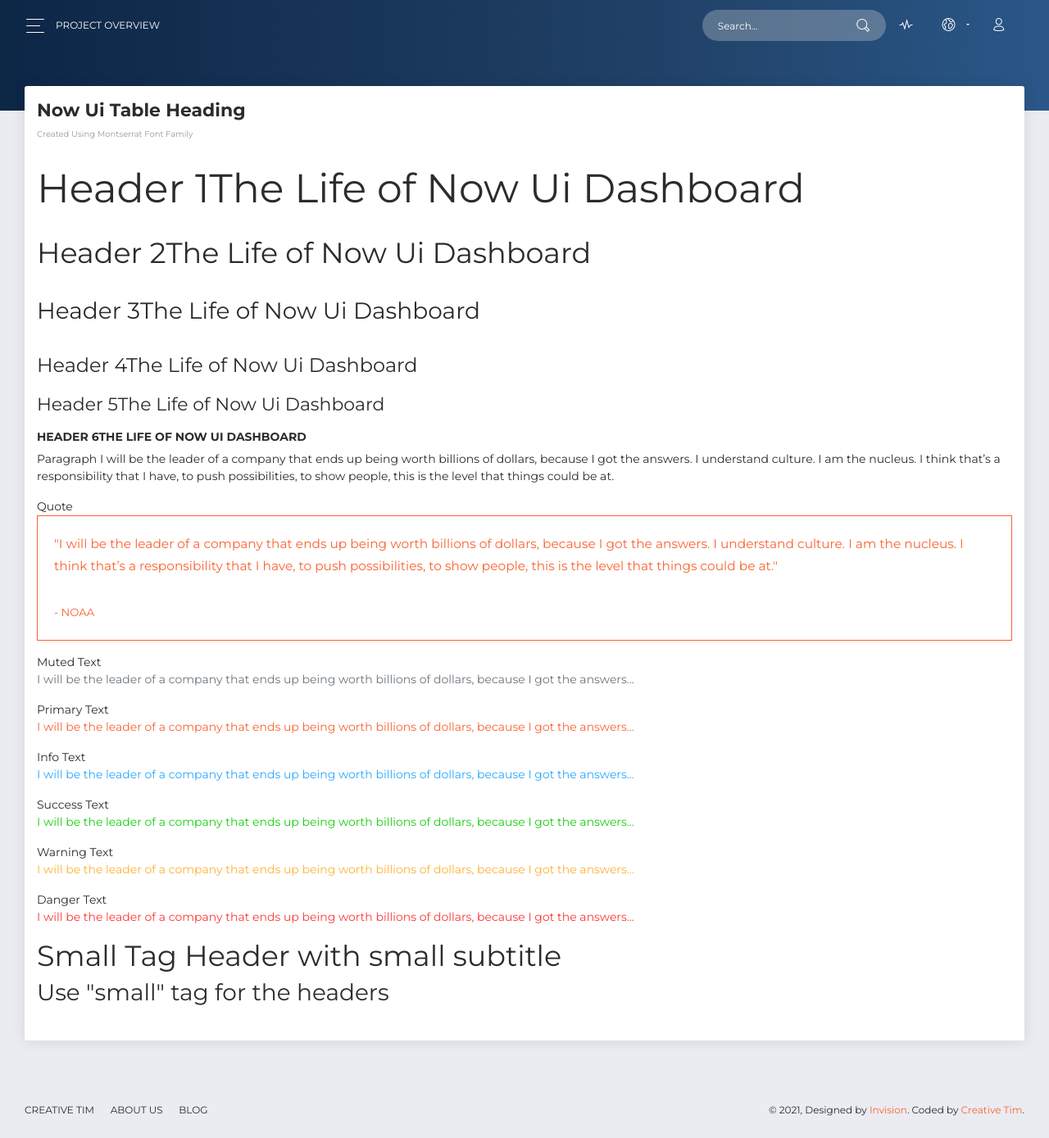
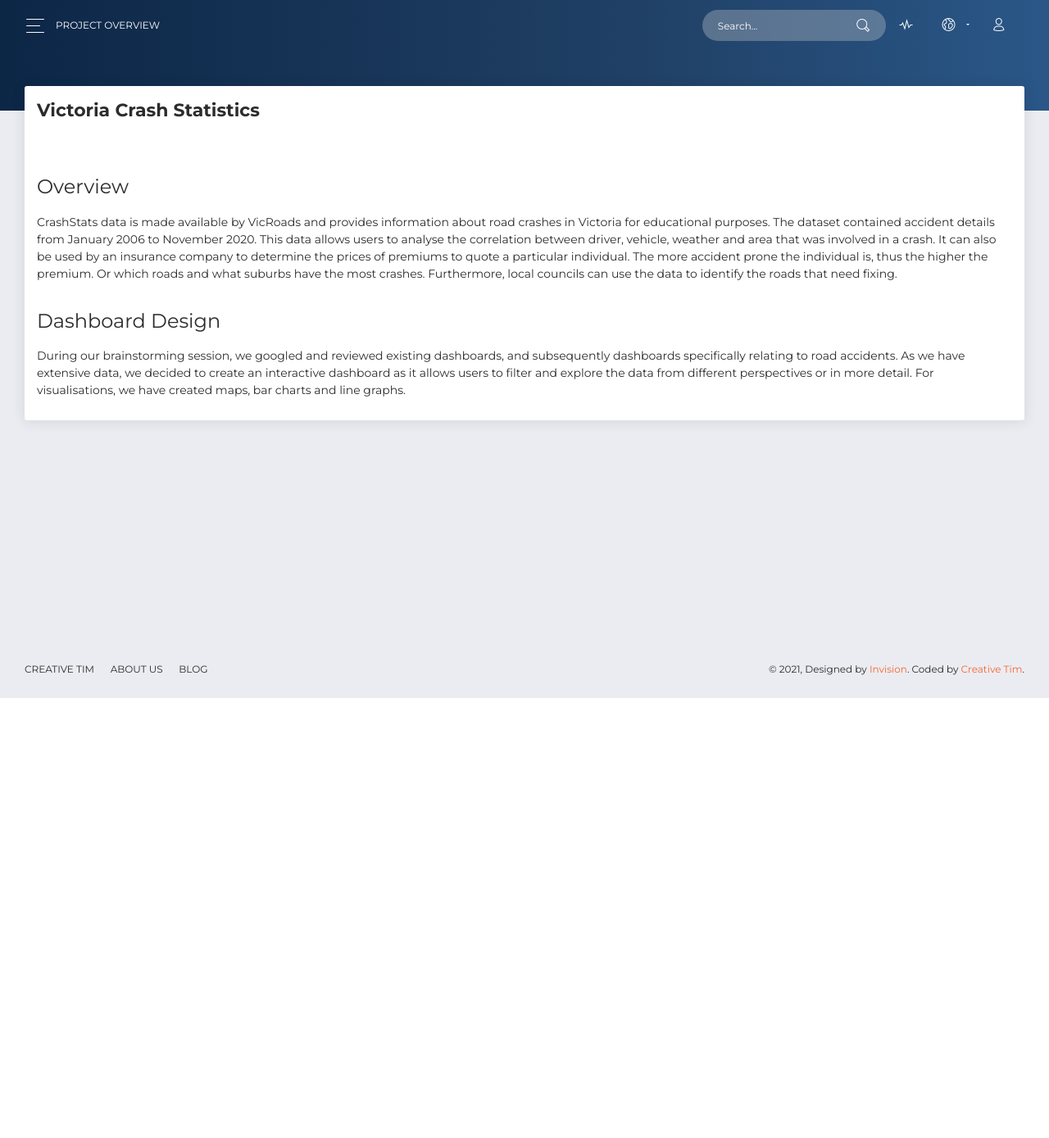
Before and after one commit to relaernu/project_2, a Flask app: page /overview in a window 1280 px wide. Shown: the whole page at 82% size. After the commit the page ends 852 px from the top, so only its background shows below. Run offline with Flask 2, Linux system fonts and the light colour scheme; some libraries are stand-ins or nearby versions.

Commit message:
Fix tooltip

```diff
--- a/static/js/region.js
+++ b/static/js/region.js
@@ -134,7 +134,7 @@ function region() {
                 .attr("class", "d3-tip")
                 .offset([0, 0])
                 .html(function(d) {
-                    return (`<strong>${d[currentX]}<strong><hr>${d[currentY]}`);
+                    return (`<strong>${currentX} : ${d[currentX]}<strong><hr>${currentY} : ${d[currentY]}`);
                 });
 
             circles.call(toolTip);
--- a/templates/overview.html
+++ b/templates/overview.html
@@ -1,29 +1,22 @@
 <!--
-
 =========================================================
 * Now UI Dashboard - v1.5.0
 =========================================================
-
 * Product Page: https://www.creative-tim.com/product/now-ui-dashboard
 * Copyright 2019 Creative Tim (http://www.creative-tim.com)
-
 * Designed by www.invisionapp.com Coded by www.creative-tim.com
-
 =========================================================
-
 * The above copyright notice and this permission notice shall be included in all copies or substantial portions of the Software.
-
 -->
 <!DOCTYPE html>
 <html lang="en">
-
 <head>
   <meta charset="utf-8" />
   <link rel="apple-touch-icon" sizes="76x76" href="{{ url_for('static',filename='img/apple-icon.pngs') }}">
   <link rel="icon" type="image/png" href="{{ url_for('static',filename='img/favicon.png') }}">
   <meta http-equiv="X-UA-Compatible" content="IE=edge,chrome=1" />
   <title>
-    Now UI Dashboard by Creative Tim
+    Project Overview
   </title>
   <meta content='width=device-width, initial-scale=1.0, maximum-scale=1.0, user-scalable=0, shrink-to-fit=no' name='viewport' />
   <!--     Fonts and icons     -->
@@ -35,7 +28,6 @@
   <!-- CSS Just for demo purpose, don't include it in your project -->
   <!-- <link href="../assets/demo/demo.css" rel="stylesheet" /> -->
 </head>
-
 <body class="">
   <div class="wrapper ">
     <div class="main-panel" id="main-panel">
@@ -109,83 +101,27 @@
           <div class="col-md-12">
             <div class="card">
               <div class="card-header">
-                <h5 class="title">Now Ui Table Heading</h5>
-                <p class="category">Created using Montserrat Font Family</p>
+                <h5 class="title">Victoria Crash Statistics</h5>
               </div>
               <div class="card-body">
                 <div class="typography-line">
-                  <h1><span>Header 1</span>The Life of Now Ui Dashboard </h1>
+                  <h4>Overview</h4>
                 </div>
                 <div class="typography-line">
-                  <h2><span>Header 2</span>The Life of Now Ui Dashboard </h2>
+                  <p>
+                    CrashStats data is made available by VicRoads and provides information about road crashes in Victoria for educational purposes.
+                    The dataset contained accident details from January 2006 to November 2020. This data allows users to analyse the correlation between driver, vehicle, weather and area that was involved in a crash.
+                    It can also be used by an insurance company to determine the prices of premiums to quote a particular individual. The more accident prone the individual is, thus the higher the premium.
+                    Or which roads and what suburbs have the most crashes. Furthermore, local councils can use the data to identify the roads that need fixing.
+                  </p>
+                  <h4>Dashboard Design</h4>
                 </div>
                 <div class="typography-line">
-                  <h3><span>Header 3</span>The Life of Now Ui Dashboard </h3>
-                </div>
-                <div class="typography-line">
-                  <h4><span>Header 4</span>The Life of Now Ui Dashboard </h4>
-                </div>
-                <div class="typography-line">
-                  <h5><span>Header 5</span>The Life of Now Ui Dashboard </h5>
-                </div>
-                <div class="typography-line">
-                  <h6><span>Header 6</span>The Life of Now Ui Dashboard </h6>
-                </div>
-                <div class="typography-line">
-                  <p><span>Paragraph</span>
-                    I will be the leader of a company that ends up being worth billions of dollars, because I got the answers. I understand culture. I am the nucleus. I think that’s a responsibility that I have, to push possibilities, to show people, this is the level that things could be at.
+                  <p>
+                    During our brainstorming session, we googled and reviewed existing dashboards, and subsequently dashboards specifically relating to road accidents.
+                    As we have extensive data, we decided to create an interactive dashboard as it allows users to filter and explore the data from different perspectives or in more detail.
+                    For visualisations, we have created maps, bar charts and line graphs.
                   </p>
-                </div>
-                <div class="typography-line">
-                  <span>Quote</span>
-                  <blockquote>
-                    <p class="blockquote blockquote-primary">
-                      "I will be the leader of a company that ends up being worth billions of dollars, because I got the answers. I understand culture. I am the nucleus. I think that’s a responsibility that I have, to push possibilities, to show people, this is the level that things could be at."
-                      <br>
-                      <br>
-                      <small>
-                        - Noaa
-                      </small>
-                    </p>
-                  </blockquote>
-                </div>
-                <div class="typography-line">
-                  <span>Muted Text</span>
-                  <p class="text-muted">
-                    I will be the leader of a company that ends up being worth billions of dollars, because I got the answers...
-                  </p>
-                </div>
-                <div class="typography-line">
-                  <span>Primary Text</span>
-                  <p class="text-primary">
-                    I will be the leader of a company that ends up being worth billions of dollars, because I got the answers...</p>
-                </div>
-                <div class="typography-line">
-                  <span>Info Text</span>
-                  <p class="text-info">
-                    I will be the leader of a company that ends up being worth billions of dollars, because I got the answers... </p>
-                </div>
-                <div class="typography-line">
-                  <span>Success Text</span>
-                  <p class="text-success">
-                    I will be the leader of a company that ends up being worth billions of dollars, because I got the answers... </p>
-                </div>
-                <div class="typography-line">
-                  <span>Warning Text</span>
-                  <p class="text-warning">
-                    I will be the leader of a company that ends up being worth billions of dollars, because I got the answers...
-                  </p>
-                </div>
-                <div class="typography-line">
-                  <span>Danger Text</span>
-                  <p class="text-danger">
-                    I will be the leader of a company that ends up being worth billions of dollars, because I got the answers... </p>
-                </div>
-                <div class="typography-line">
-                  <h2><span>Small Tag</span>
-                    Header with small subtitle <br>
-                    <small>Use "small" tag for the headers</small>
-                  </h2>
                 </div>
               </div>
             </div>
@@ -223,19 +159,18 @@
     </div>
   </div>
   <!--   Core JS Files   -->
-  <script src="../assets/js/core/jquery.min.js"></script>
-  <script src="../assets/js/core/popper.min.js"></script>
-  <script src="../assets/js/core/bootstrap.min.js"></script>
-  <script src="../assets/js/plugins/perfect-scrollbar.jquery.min.js"></script>
+  <script src="{{ url_for('static',filename='js/core/jquery.min.js') }}"></script>
+  <script src="{{ url_for('static',filename='js/core/popper.min.js') }}"></script>
+  <script src="{{ url_for('static',filename='js/core/bootstrap.min.js') }}"></script>
+  <script src="{{ url_for('static',filename='js/plugins/perfect-scrollbar.jquery.min.js') }}"></script>
   <!--  Google Maps Plugin    -->
-  <script src="https://maps.googleapis.com/maps/api/js?key=YOUR_KEY_HERE"></script>
+  <!-- <script src="https://maps.googleapis.com/maps/api/js?key=YOUR_KEY_HERE"></script> -->
   <!-- Chart JS -->
-  <script src="../assets/js/plugins/chartjs.min.js"></script>
+  <script src="{{ url_for('static',filename='js/plugins/chartjs.min.js') }}"></script>
   <!--  Notifications Plugin    -->
-  <script src="../assets/js/plugins/bootstrap-notify.js"></script>
+  <script src="{{ url_for('static',filename='js/plugins/bootstrap-notify.js') }}"></script>
   <!-- Control Center for Now Ui Dashboard: parallax effects, scripts for the example pages etc -->
-  <script src="../assets/js/now-ui-dashboard.min.js?v=1.5.0" type="text/javascript"></script><!-- Now Ui Dashboard DEMO methods, don't include it in your project! -->
-  <script src="../assets/demo/demo.js"></script>
+  <script src="{{ url_for('static',filename='js/now-ui-dashboard.min.js') }}" type="text/javascript"></script><!-- Now Ui Dashboard DEMO methods, don't include it in your project! -->
+  <!-- <script src="{{ url_for('static',filename='demo/demo.js') }}"></script> -->
 </body>
-
 </html>
--- a/templates/tables.html
+++ b/templates/tables.html
@@ -23,7 +23,7 @@
   <link rel="icon" type="image/png" href="{{ url_for('static',filename='img/favicon.png') }}">
   <meta http-equiv="X-UA-Compatible" content="IE=edge,chrome=1" />
   <title>
-    Now UI Dashboard by Creative Tim
+    Data
   </title>
   <meta content='width=device-width, initial-scale=1.0, maximum-scale=1.0, user-scalable=0, shrink-to-fit=no' name='viewport' />
   <!--     Fonts and icons     -->
```
